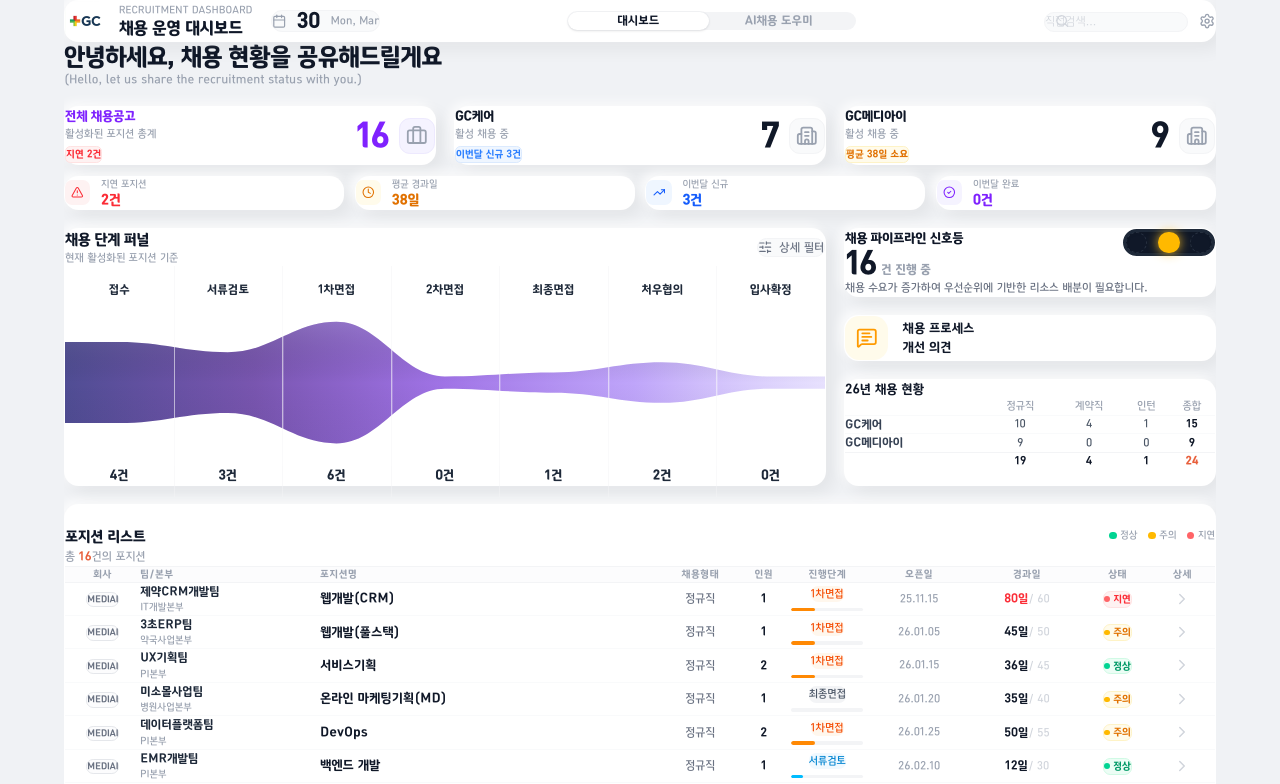
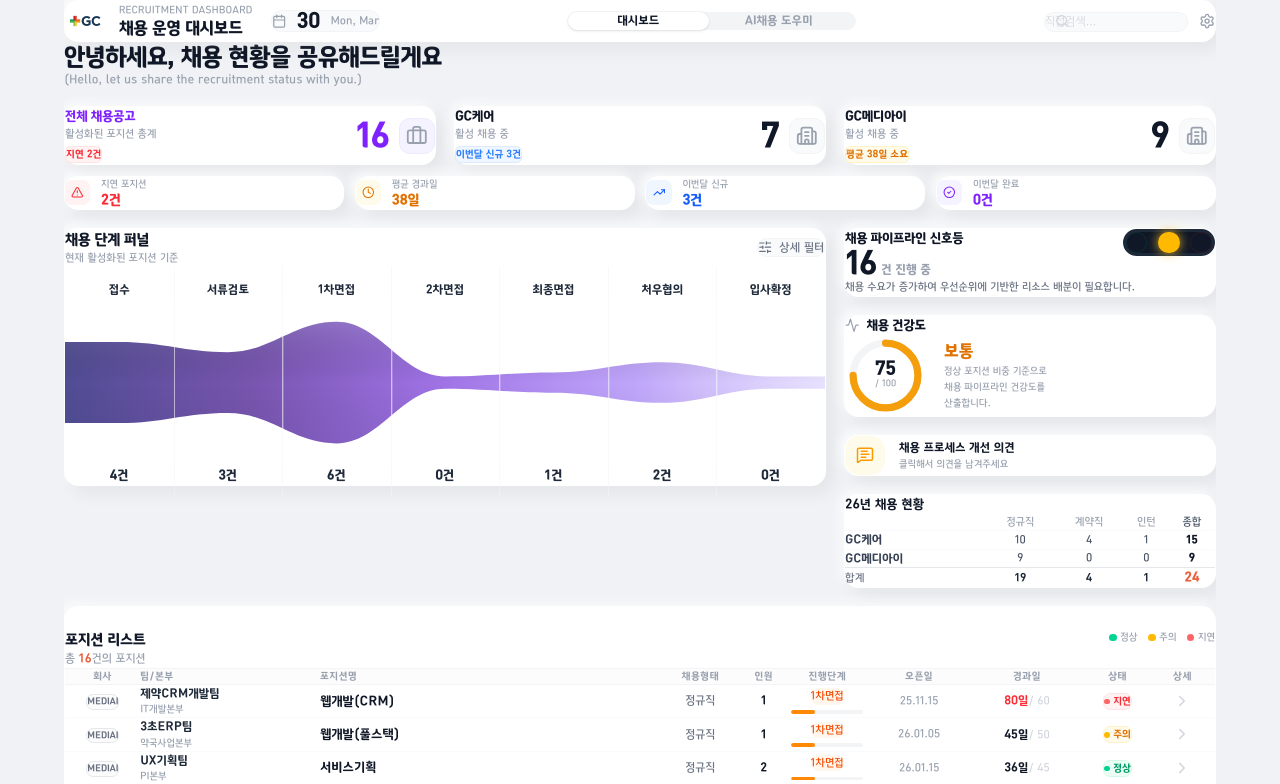
Before and after one commit to sknova1-sketch/recruitment-dashboard, a React (Vite) app: page / in a window 1280 px wide. Shown: the top 784 px of the page. Built offline with nearby package versions, Linux system fonts and the light colour scheme.

Commit message:
Update StatusSummaryPanel.tsx

```diff
--- a/src/components/StatusSummaryPanel.tsx
+++ b/src/components/StatusSummaryPanel.tsx
@@ -1,17 +1,18 @@
 // === 우측 사이드 패널 ===
-// Antigravity 스타일: 주의 카드 + 채용 프로세스 개선 의견 + 26년 채용 현황
+// 업그레이드: 채용 건강도 점수 게이지 추가, 정보 밀도 개선
 
 import { useState } from 'react';
-import { MessageSquareText } from 'lucide-react';
+import { MessageSquareText, Activity } from 'lucide-react';
 import { useAdmin } from '../store/adminStore';
 import FeedbackModal from './FeedbackModal';
+import { calculateHealthScore, getHealthLabel } from '../utils/utils';
 
 interface StatusSummaryPanelProps {
   totalActive: number;
 }
 
 export default function StatusSummaryPanel({ totalActive }: StatusSummaryPanelProps) {
-  const { hiringStats } = useAdmin();
+  const { hiringStats, sortedPositions } = useAdmin();
   const [feedbackOpen, setFeedbackOpen] = useState(false);
 
   // 신호등 상태 결정 (총 활성 포지션 건수 기준)
@@ -19,22 +20,33 @@
     if (count >= 18) {
       return {
         activeIndex: 2,
-        message: '일정 지연이 예상되어 시급도가 높은 포지션 위주로 집중할 예정입니다.'
+        message: '일정 지연이 예상되어 시급도가 높은 포지션 위주로 집중할 예정입니다.',
       };
     }
     if (count >= 12) {
       return {
         activeIndex: 1,
-        message: '채용 수요가 증가하여 우선순위에 기반한 리소스 배분이 필요합니다.'
+        message: '채용 수요가 증가하여 우선순위에 기반한 리소스 배분이 필요합니다.',
       };
     }
     return {
       activeIndex: 0,
-      message: '최적의 상태로, 요청하신 포지션의 빠른 합격과 온보딩을 지원합니다.'
+      message: '최적의 상태로, 요청하신 포지션의 빠른 합격과 온보딩을 지원합니다.',
     };
   };
 
   const status = getStatus(totalActive);
+
+  // 건강도 점수 계산
+  const healthScore = calculateHealthScore(sortedPositions);
+  const { label: healthLabel, color: healthColor } = getHealthLabel(healthScore);
+
+  // 게이지 SVG 파라미터
+  const radius = 36;
+  const circumference = 2 * Math.PI * radius;
+  const dashOffset = circumference * (1 - healthScore / 100);
+  const gaugeColor =
+    healthScore >= 80 ? '#10b981' : healthScore >= 60 ? '#f59e0b' : '#ef4444';
 
   return (
     <>
@@ -42,9 +54,9 @@
 
         {/* 가로형 신호등 건강도 카드 */}
         <div className="neu-card p-6 flex flex-col justify-between text-left">
-          <div className="flex items-start justify-between mb-4">
+          <div className="flex items-start justify-between mb-3">
             <div>
-              <h4 className="text-[14px] font-bold text-gray-900 mb-3 tracking-tight">채용 파이프라인 신호등</h4>
+              <h4 className="text-[14px] font-bold text-gray-900 mb-2 tracking-tight">채용 파이프라인 신호등</h4>
               <div className="flex items-baseline gap-1.5">
                 <span className="text-[34px] font-black text-gray-900 tracking-tighter leading-none">{totalActive}</span>
                 <span className="text-[13px] text-gray-400 font-bold">건 진행 중</span>
@@ -53,42 +65,90 @@
 
             {/* 신호등 우측 여백 배치 */}
             <div className="flex items-center gap-3 bg-gray-900 px-4 py-2.5 rounded-full border-4 border-gray-800 shadow-inner mt-1">
-              <div className={`w-6 h-6 rounded-full transition-all duration-300 ${status.activeIndex === 0 ? 'bg-emerald-500 shadow-[0_0_12px_rgba(16,185,129,0.9)]' : 'border-2 border-dashed border-gray-600 bg-transparent opacity-40'}`} />
-              <div className={`w-6 h-6 rounded-full transition-all duration-300 ${status.activeIndex === 1 ? 'bg-amber-400 shadow-[0_0_12px_rgba(251,191,36,0.9)]' : 'border-2 border-dashed border-gray-600 bg-transparent opacity-40'}`} />
-              <div className={`w-6 h-6 rounded-full transition-all duration-300 ${status.activeIndex === 2 ? 'bg-red-500 shadow-[0_0_12px_rgba(239,68,68,0.9)]' : 'border-2 border-dashed border-gray-600 bg-transparent opacity-40'}`} />
+              <div className={`w-6 h-6 rounded-full transition-all duration-300 ${status.activeIndex === 0 ? 'bg-emerald-500 shadow-[0_0_12px_rgba(16,185,129,0.9)]' : 'border-2 border-emerald-500/30 bg-transparent opacity-40'}`} />
+              <div className={`w-6 h-6 rounded-full transition-all duration-300 ${status.activeIndex === 1 ? 'bg-amber-400 shadow-[0_0_12px_rgba(251,191,36,0.9)]' : 'border-2 border-amber-400/30 bg-transparent opacity-40'}`} />
+              <div className={`w-6 h-6 rounded-full transition-all duration-300 ${status.activeIndex === 2 ? 'bg-red-500 shadow-[0_0_12px_rgba(239,68,68,0.9)]' : 'border-2 border-red-500/30 bg-transparent opacity-40'}`} />
             </div>
           </div>
 
-          <p className="text-[12.5px] text-gray-500 font-medium leading-relaxed truncate mt-2">
+          <p className="text-[12px] text-gray-500 font-medium leading-relaxed mt-1">
             {status.message}
           </p>
+        </div>
+
+        {/* 채용 건강도 점수 카드 */}
+        <div className="neu-card p-6">
+          <div className="flex items-center gap-2 mb-4">
+            <Activity className="w-4 h-4 text-gray-400" />
+            <h4 className="text-[14px] font-bold text-gray-900 tracking-tight">채용 건강도</h4>
+          </div>
+          <div className="flex items-center gap-5">
+            {/* SVG 게이지 */}
+            <div className="relative flex-shrink-0">
+              <svg width="90" height="90" className="-rotate-90">
+                {/* 배경 트랙 */}
+                <circle
+                  cx="45"
+                  cy="45"
+                  r={radius}
+                  fill="none"
+                  stroke="#f3f4f6"
+                  strokeWidth="8"
+                />
+                {/* 진행 게이지 */}
+                <circle
+                  cx="45"
+                  cy="45"
+                  r={radius}
+                  fill="none"
+                  stroke={gaugeColor}
+                  strokeWidth="8"
+                  strokeLinecap="round"
+                  strokeDasharray={circumference}
+                  strokeDashoffset={dashOffset}
+                  style={{ transition: 'stroke-dashoffset 1s ease' }}
+                />
+              </svg>
+              <div className="absolute inset-0 flex flex-col items-center justify-center">
+                <span className="text-[20px] font-black text-gray-900 leading-none">{healthScore}</span>
+                <span className="text-[10px] text-gray-400 font-medium">/ 100</span>
+              </div>
+            </div>
+            {/* 설명 */}
+            <div>
+              <p className={`text-[18px] font-black ${healthColor}`}>{healthLabel}</p>
+              <p className="text-[11px] text-gray-400 font-medium mt-1 leading-relaxed">
+                정상 포지션 비중 기준으로<br />채용 파이프라인 건강도를<br />산출합니다.
+              </p>
+            </div>
+          </div>
         </div>
 
         {/* 채용 프로세스 개선 의견 (클릭 시 50% 크기 새 창) */}
         <div
           onClick={() => setFeedbackOpen(true)}
-          className="neu-card p-6 flex items-center gap-4 cursor-pointer hover:shadow-lg transition-all"
+          className="neu-card p-5 flex items-center gap-4 cursor-pointer hover:shadow-lg transition-all"
         >
-          <div className="w-12 h-12 rounded-2xl bg-amber-50 flex items-center justify-center flex-shrink-0">
-            <MessageSquareText className="w-6 h-6 text-amber-500" />
+          <div className="w-11 h-11 rounded-2xl bg-amber-50 flex items-center justify-center flex-shrink-0">
+            <MessageSquareText className="w-5 h-5 text-amber-500" />
           </div>
           <div>
-            <p className="text-[14px] font-semibold text-gray-900">채용 프로세스</p>
-            <p className="text-[14px] font-semibold text-gray-900">개선 의견</p>
+            <p className="text-[13px] font-semibold text-gray-900">채용 프로세스 개선 의견</p>
+            <p className="text-[11px] text-gray-400 font-medium mt-0.5">클릭해서 의견을 남겨주세요</p>
           </div>
         </div>
 
-        {/* 26년 채용 현황 카드 (관리자가 수정 가능한 데이터) */}
+        {/* 26년 채용 현황 카드 */}
         <div className="neu-card p-6 flex-1">
           <h4 className="text-[14px] font-semibold text-gray-900 mb-4">26년 채용 현황</h4>
           <table className="w-full text-[12px]">
             <thead>
-              <tr className="text-gray-400 font-medium">
-                <th className="text-left pb-3 font-medium"></th>
-                <th className="text-center pb-3 font-medium">정규직</th>
-                <th className="text-center pb-3 font-medium">계약직</th>
-                <th className="text-center pb-3 font-medium">인턴</th>
-                <th className="text-center pb-3 font-medium">종합</th>
+              <tr className="text-gray-400 font-medium border-b border-gray-50">
+                <th className="text-left pb-2.5 font-medium"></th>
+                <th className="text-center pb-2.5 font-medium">정규직</th>
+                <th className="text-center pb-2.5 font-medium">계약직</th>
+                <th className="text-center pb-2.5 font-medium">인턴</th>
+                <th className="text-center pb-2.5 font-medium text-gray-600">종합</th>
               </tr>
             </thead>
             <tbody>
@@ -97,21 +157,21 @@
                 <td className="py-2.5 text-center text-gray-600 font-medium">{hiringStats.gcCare.fulltime}</td>
                 <td className="py-2.5 text-center text-gray-600 font-medium">{hiringStats.gcCare.contract}</td>
                 <td className="py-2.5 text-center text-gray-600 font-medium">{hiringStats.gcCare.intern}</td>
-                <td className="py-2.5 text-center text-gray-900 font-semibold">{hiringStats.gcCare.total}</td>
+                <td className="py-2.5 text-center text-gray-900 font-bold">{hiringStats.gcCare.total}</td>
               </tr>
               <tr className="border-t border-gray-50">
                 <td className="py-2.5 font-semibold text-gray-700 text-[13px]">GC메디아이</td>
                 <td className="py-2.5 text-center text-gray-600 font-medium">{hiringStats.gcMediai.fulltime}</td>
                 <td className="py-2.5 text-center text-gray-600 font-medium">{hiringStats.gcMediai.contract}</td>
                 <td className="py-2.5 text-center text-gray-600 font-medium">{hiringStats.gcMediai.intern}</td>
-                <td className="py-2.5 text-center text-gray-900 font-semibold">{hiringStats.gcMediai.total}</td>
+                <td className="py-2.5 text-center text-gray-900 font-bold">{hiringStats.gcMediai.total}</td>
               </tr>
-              <tr className="border-t border-gray-100 font-semibold">
-                <td className="py-2.5 text-gray-900 text-[13px]"></td>
-                <td className="py-2.5 text-center text-gray-900">{hiringStats.totalFulltime}</td>
-                <td className="py-2.5 text-center text-gray-900">{hiringStats.totalContract}</td>
-                <td className="py-2.5 text-center text-gray-900">{hiringStats.totalIntern}</td>
-                <td className="py-2.5 text-center text-[#E8603C] font-bold">{hiringStats.grandTotal}</td>
+              <tr className="border-t border-gray-200">
+                <td className="pt-3 pb-1 text-gray-500 text-[12px] font-medium">합계</td>
+                <td className="pt-3 pb-1 text-center text-gray-800 font-semibold">{hiringStats.totalFulltime}</td>
+                <td className="pt-3 pb-1 text-center text-gray-800 font-semibold">{hiringStats.totalContract}</td>
+                <td className="pt-3 pb-1 text-center text-gray-800 font-semibold">{hiringStats.totalIntern}</td>
+                <td className="pt-3 pb-1 text-center text-[#E8603C] font-black text-[14px]">{hiringStats.grandTotal}</td>
               </tr>
             </tbody>
           </table>
```
